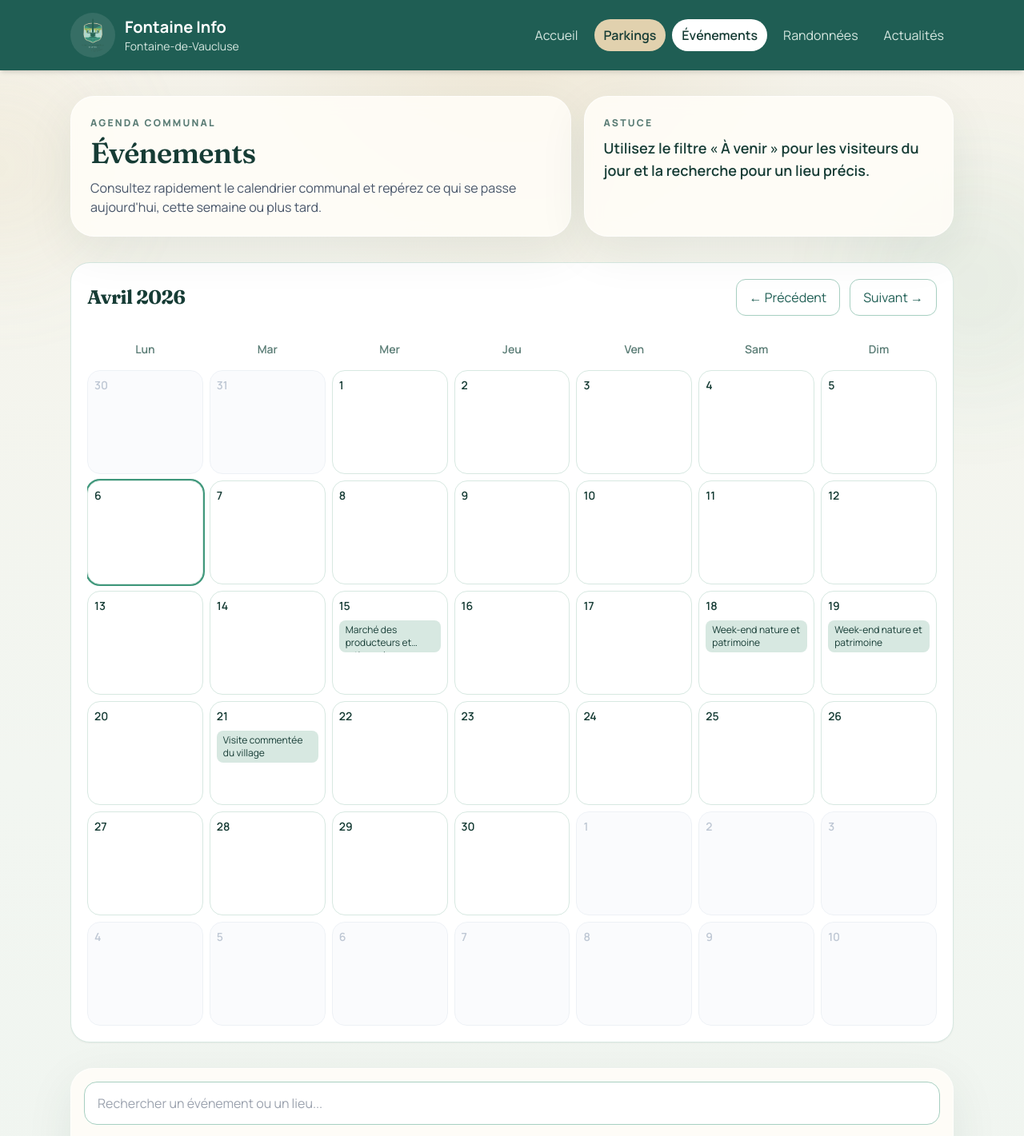
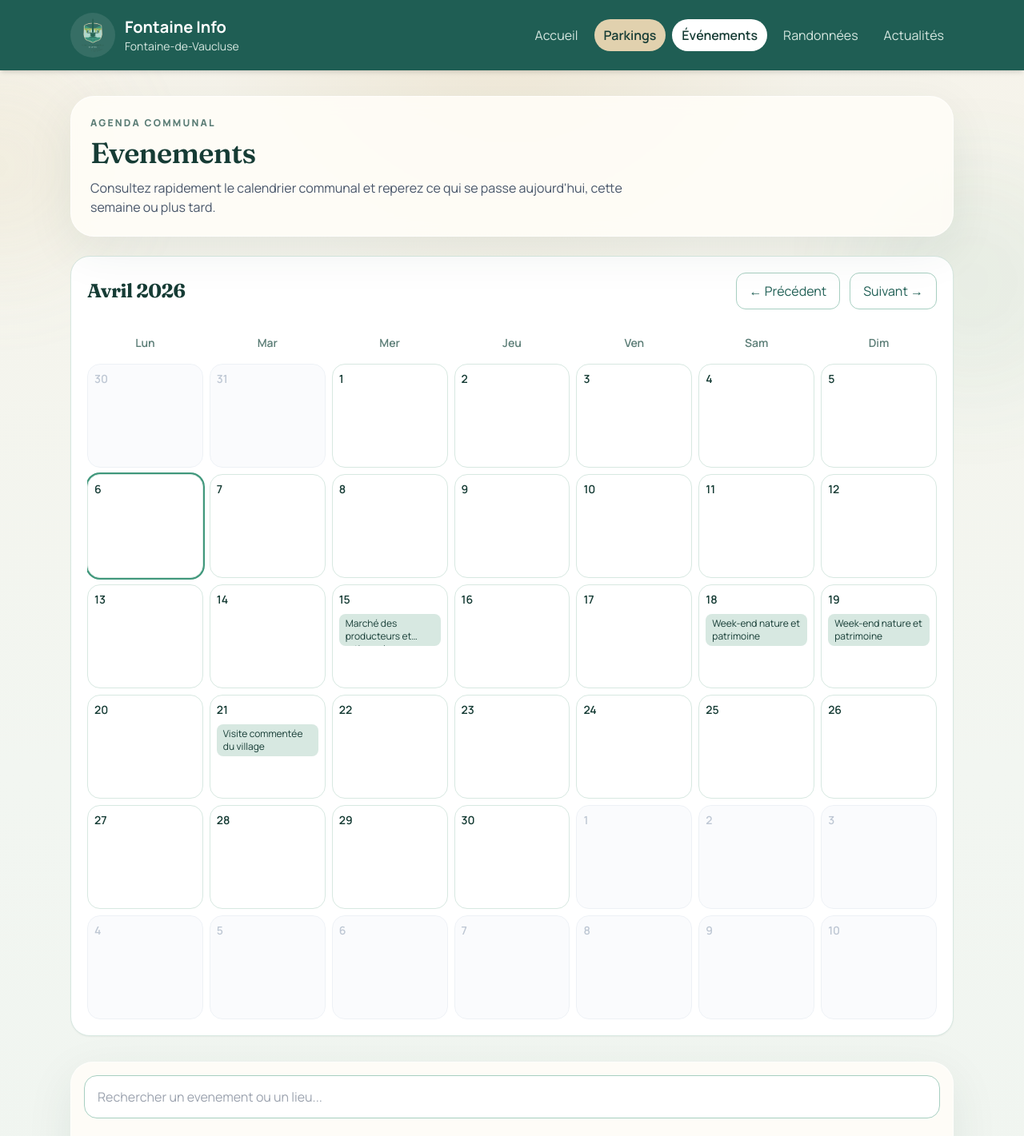
Before and after one commit to SixtyOne61/fontaineinfoalasource, a React (Vite) app: page /events in a window 1280 px wide. Shown: the top 1421 px of the page at 80% size. Built offline with nearby package versions, Linux system fonts and the light colour scheme.

Commit message:
clean useless texte zone

```diff
--- a/src/pages/Events.jsx
+++ b/src/pages/Events.jsx
@@ -20,7 +20,7 @@ function getEventStatus(event) {
     if (today >= start && today <= end) return "En cours";
     if (diffDays <= 0) return "Aujourd'hui";
     if (diffDays <= 6) return "Cette semaine";
-    return "À venir";
+    return "A venir";
 }
 
 export default function Events() {
@@ -70,18 +70,12 @@ export default function Events() {
 
     return (
         <Layout>
-            <section className="mb-8 grid gap-4 lg:grid-cols-[1.15fr_0.85fr]">
-                <div className="surface-card rounded-[1.85rem] border border-white/70 p-6 shadow-[0_18px_60px_rgba(22,60,53,0.08)]">
+            <section className="mb-6">
+                <div className="surface-card rounded-[1.85rem] border border-white/70 p-5 shadow-[0_18px_60px_rgba(22,60,53,0.08)] sm:p-6">
                     <p className="section-kicker">Agenda communal</p>
-                    <h1 className="mt-2 text-3xl text-[#163c35] sm:text-4xl">Événements</h1>
+                    <h1 className="mt-2 text-3xl text-[#163c35] sm:text-4xl">Evenements</h1>
                     <p className="mt-3 max-w-2xl text-sm text-slate-600 sm:text-base">
-                        Consultez rapidement le calendrier communal et repérez ce qui se passe aujourd'hui, cette semaine ou plus tard.
-                    </p>
-                </div>
-                <div className="surface-card rounded-[1.85rem] border border-white/70 p-6 shadow-[0_18px_60px_rgba(22,60,53,0.08)]">
-                    <p className="section-kicker">Astuce</p>
-                    <p className="mt-2 text-lg font-semibold text-[#163c35]">
-                        Utilisez le filtre « À venir » pour les visiteurs du jour et la recherche pour un lieu précis.
+                        Consultez rapidement le calendrier communal et reperez ce qui se passe aujourd'hui, cette semaine ou plus tard.
                     </p>
                 </div>
             </section>
@@ -94,15 +88,15 @@ export default function Events() {
                 <SearchBar
                     value={search}
                     onChange={setSearch}
-                    placeholder="Rechercher un événement ou un lieu..."
+                    placeholder="Rechercher un evenement ou un lieu..."
                 />
 
                 <div className="grid grid-cols-2 gap-3 sm:flex sm:flex-wrap">
                     <button type="button" onClick={() => setFilterType("upcoming")} className={`rounded-xl px-4 py-2.5 text-sm sm:text-base ${filterType === "upcoming" ? "bg-[#1f5e54] text-white" : "border border-[#a7cfc1] bg-white text-[#1f5e54]"}`}>
-                        À venir
+                        A venir
                     </button>
                     <button type="button" onClick={() => setFilterType("past")} className={`rounded-xl px-4 py-2.5 text-sm sm:text-base ${filterType === "past" ? "bg-[#1f5e54] text-white" : "border border-[#a7cfc1] bg-white text-[#1f5e54]"}`}>
-                        Passés
+                        Passes
                     </button>
                     <button type="button" onClick={() => setFilterType("all")} className={`rounded-xl px-4 py-2.5 text-sm sm:text-base ${filterType === "all" ? "bg-[#1f5e54] text-white" : "border border-[#a7cfc1] bg-white text-[#1f5e54]"}`}>
                         Tous
@@ -121,14 +115,14 @@ export default function Events() {
                                 <p className="text-sm font-medium text-slate-700 sm:text-base">{event.location}</p>
                                 <p className="mt-2 text-sm text-slate-600">{getEventSnippet(event.content)}</p>
                                 <Link to={`/events/${event.id}`} className="mt-3 inline-block text-[#1f5e54] hover:text-[#3f977b] hover:underline">
-                                    Voir le détail →
+                                    Voir le detail {">"}
                                 </Link>
                             </Card>
                         ))}
                     </div>
                 ) : (
                     <div className="surface-card rounded-[1.75rem] border border-white/70 p-5 text-slate-600 shadow-[0_18px_60px_rgba(22,60,53,0.08)]">
-                        Aucun événement ne correspond à votre recherche.
+                        Aucun evenement ne correspond a votre recherche.
                     </div>
                 )}
             </section>
--- a/src/pages/Hikes.jsx
+++ b/src/pages/Hikes.jsx
@@ -56,18 +56,12 @@ export default function Hikes() {
 
     return (
         <Layout>
-            <section className="mb-8 grid gap-4 lg:grid-cols-[1.15fr_0.85fr]">
+            <section className="mb-8">
                 <div className="surface-card rounded-[1.85rem] border border-white/70 p-6 shadow-[0_18px_60px_rgba(22,60,53,0.08)]">
                     <p className="section-kicker">Nature et découverte</p>
                     <h1 className="mt-2 text-3xl text-[#163c35] sm:text-4xl">Randonnées</h1>
                     <p className="mt-3 max-w-2xl text-sm text-slate-600 sm:text-base">
                         Comparez les parcours disponibles autour de la commune, affichez leur tracé et filtrez rapidement selon la difficulté ou la durée.
-                    </p>
-                </div>
-                <div className="surface-card rounded-[1.85rem] border border-white/70 p-6 shadow-[0_18px_60px_rgba(22,60,53,0.08)]">
-                    <p className="section-kicker">Conseil</p>
-                    <p className="mt-2 text-lg font-semibold text-[#163c35]">
-                        Pour une sortie courte, commencez par les parcours faciles de moins de 3 h.
                     </p>
                 </div>
             </section>
--- a/src/pages/News.jsx
+++ b/src/pages/News.jsx
@@ -30,18 +30,12 @@ export default function News() {
 
     return (
         <Layout>
-            <section className="mb-8 grid gap-4 lg:grid-cols-[1.15fr_0.85fr]">
+            <section className="mb-8">
                 <div className="surface-card rounded-[1.85rem] border border-white/70 p-6 shadow-[0_18px_60px_rgba(22,60,53,0.08)]">
                     <p className="section-kicker">Informations communales</p>
                     <h1 className="mt-2 text-3xl text-[#163c35] sm:text-4xl">Actualités</h1>
                     <p className="mt-3 max-w-2xl text-sm text-slate-600 sm:text-base">
                         Retrouvez toutes les informations récentes de la commune et les messages pratiques utiles aux habitants comme aux visiteurs.
-                    </p>
-                </div>
-                <div className="surface-card rounded-[1.85rem] border border-white/70 p-6 shadow-[0_18px_60px_rgba(22,60,53,0.08)]">
-                    <p className="section-kicker">À savoir</p>
-                    <p className="mt-2 text-lg font-semibold text-[#163c35]">
-                        Cette rubrique regroupe les informations de circulation, d'accueil et d'organisation locale.
                     </p>
                 </div>
             </section>
@@ -64,7 +58,7 @@ export default function News() {
                                     to={`/news/${item.id}`}
                                     className="mt-3 inline-block text-[#1f5e54] hover:text-[#3f977b] hover:underline"
                                 >
-                                    Lire plus →
+                                    Lire plus â†’
                                 </Link>
                             </Card>
                         ))}
--- a/src/pages/Parking.jsx
+++ b/src/pages/Parking.jsx
@@ -79,28 +79,13 @@ export default function Parking() {
 
     return (
         <Layout>
-            <section className="mb-8 grid gap-4 lg:grid-cols-[1.1fr_0.9fr]">
+            <section className="mb-8">
                 <div className="surface-card rounded-[1.85rem] border border-white/70 p-6 shadow-[0_18px_60px_rgba(22,60,53,0.08)]">
                     <p className="section-kicker">Accès visiteurs</p>
                     <h1 className="mt-2 text-3xl text-[#163c35] sm:text-4xl">Parkings</h1>
                     <p className="mt-3 max-w-2xl text-sm text-slate-600 sm:text-base">
                         Retrouvez rapidement les parkings utiles selon votre véhicule, avec une lecture directe des véhicules acceptés.
                     </p>
-                </div>
-
-                <div className="surface-card grid gap-3 rounded-[1.85rem] border border-white/70 p-6 shadow-[0_18px_60px_rgba(22,60,53,0.08)] sm:grid-cols-3 lg:grid-cols-1">
-                    <div>
-                        <p className="section-kicker">Lecture rapide</p>
-                        <p className="mt-2 text-lg font-semibold text-[#163c35]">Les pastilles affichent uniquement les véhicules autorisés.</p>
-                    </div>
-                    <div>
-                        <p className="section-kicker">Véhicules</p>
-                        <p className="mt-2 text-lg font-semibold text-[#163c35]">Moto, voiture, mini-van et camping-car sont distingués séparément.</p>
-                    </div>
-                    <div>
-                        <p className="section-kicker">Carte</p>
-                        <p className="mt-2 text-lg font-semibold text-[#163c35]">Le même code visuel est repris dans les popups.</p>
-                    </div>
                 </div>
             </section>
 
```
